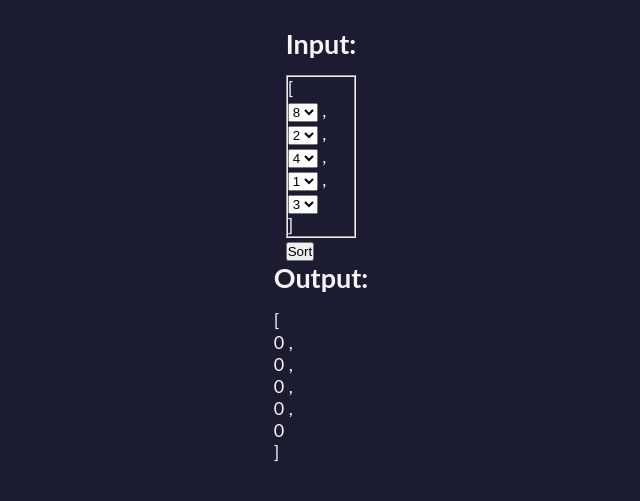
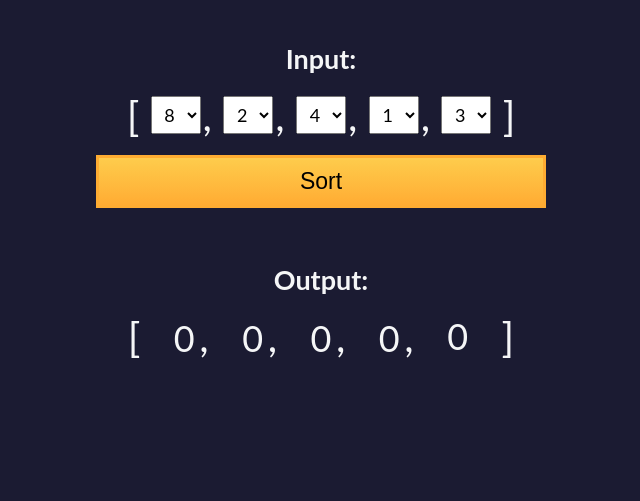
Before and after one commit to SvdNeo/Number_Sorter, a plain HTML site: page index.html in a window 1280 px wide. Shown: the part 77-578 px from the top of the page, without its empty margins (319-959 px from the left). Drawn offline with Linux system fonts and the light colour scheme; a script that the page names is missing.

Commit message:
completed the styling of app

```diff
--- a/styles.css
+++ b/styles.css
@@ -39,3 +39,101 @@
   h2 {
     margin-bottom: 15px;
   }
+
+  form {
+    width: 100%;
+    text-align: center;
+    padding: 15px;
+  }
+
+  fieldset {
+    border: 0 none;
+    height: 100%;
+    margin: auto;
+    display: flex;
+    justify-content: space-around;
+    align-items: center;
+  }
+
+  fieldset div {
+    display: flex;
+    justify-content: center;
+    align-items: center;
+  }
+
+  .bracket,
+  .comma {
+    font-size: 2.3em;
+  }
+
+  form .comma {
+    margin-left: 2px;
+  }
+
+  select {
+    font-family: inherit;
+    font-size: inherit;
+    line-height: inherit;
+    height: 38px;
+    width: 50px;
+    text-align: center;
+  }
+
+  button {
+    cursor: pointer;
+    margin-top: 15px;
+    text-decoration: none;
+    background-image: linear-gradient(#fecc4c, #ffac33);
+    border: 3px solid #feac32;
+    padding: 10px 16px;
+    font-size: 23px;
+    width: 100%;
+  }
+
+  select:focus-visible,
+  button:focus-visible {
+    outline: 3px solid var(--blue-50);
+  }
+
+  .output-container {
+    width: 95%;
+    min-height: 55px;
+    margin-top: 25px;
+    border-radius: 0;
+    padding: 15px;
+    overflow-wrap: break-word;
+    text-align: center;
+  }
+
+  .output-array {
+    width: 100%;
+    margin: auto;
+    display: flex;
+    align-items: center;
+    justify-content: space-around;
+  }
+
+  .output-value {
+    font-size: 2em;
+  }
+
+  .alert {
+    background-color: var(--danger-background);
+    border: 3px solid var(--danger-color);
+    color: var(--danger-color);
+  }
+
+  @media (min-width: 550px) {
+    form,
+    .output-container {
+      max-width: 480px;
+    }
+
+    fieldset {
+      max-width: 400px;
+    }
+
+    .output-array {
+      max-width: 420px;
+    }
+  }
```
